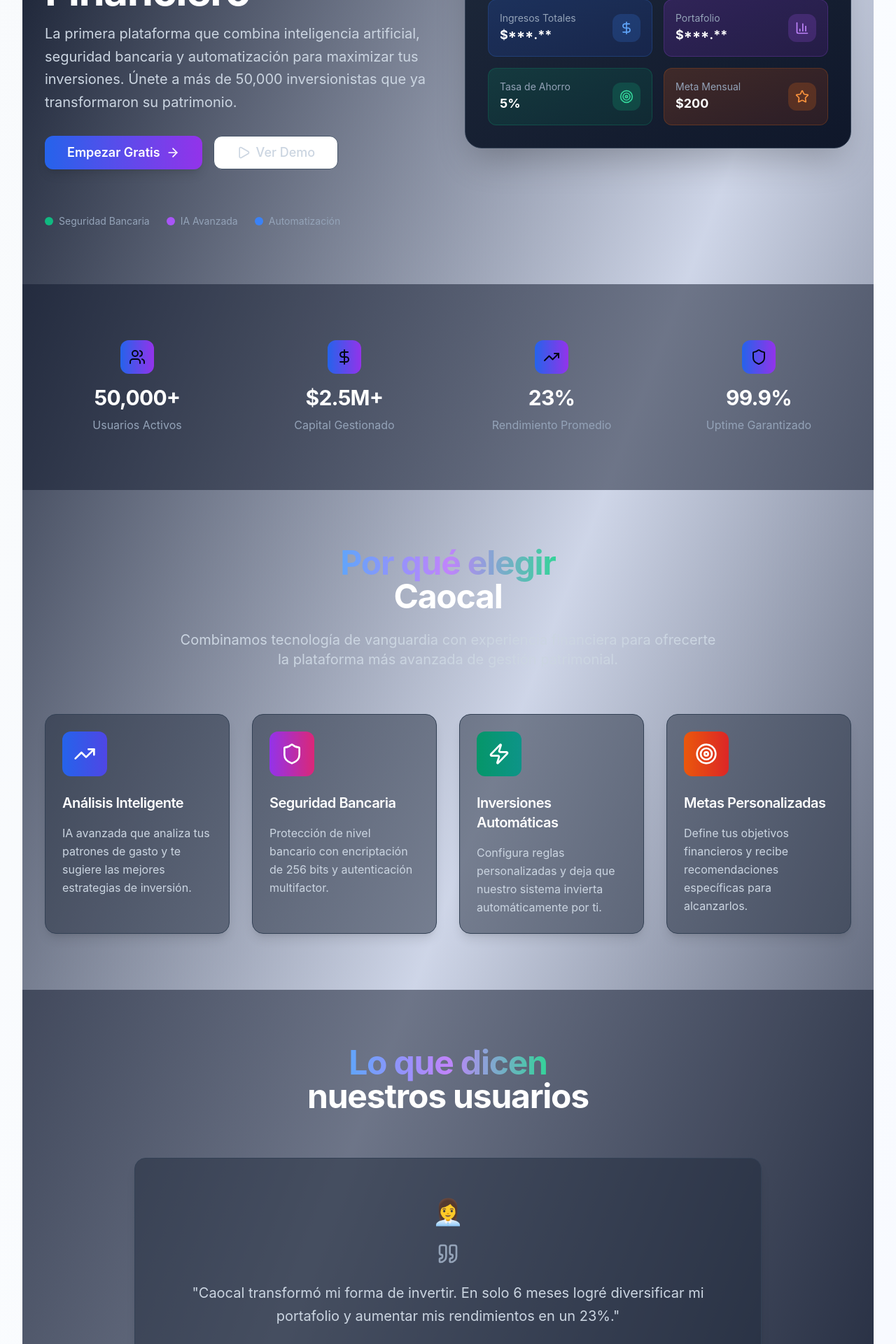
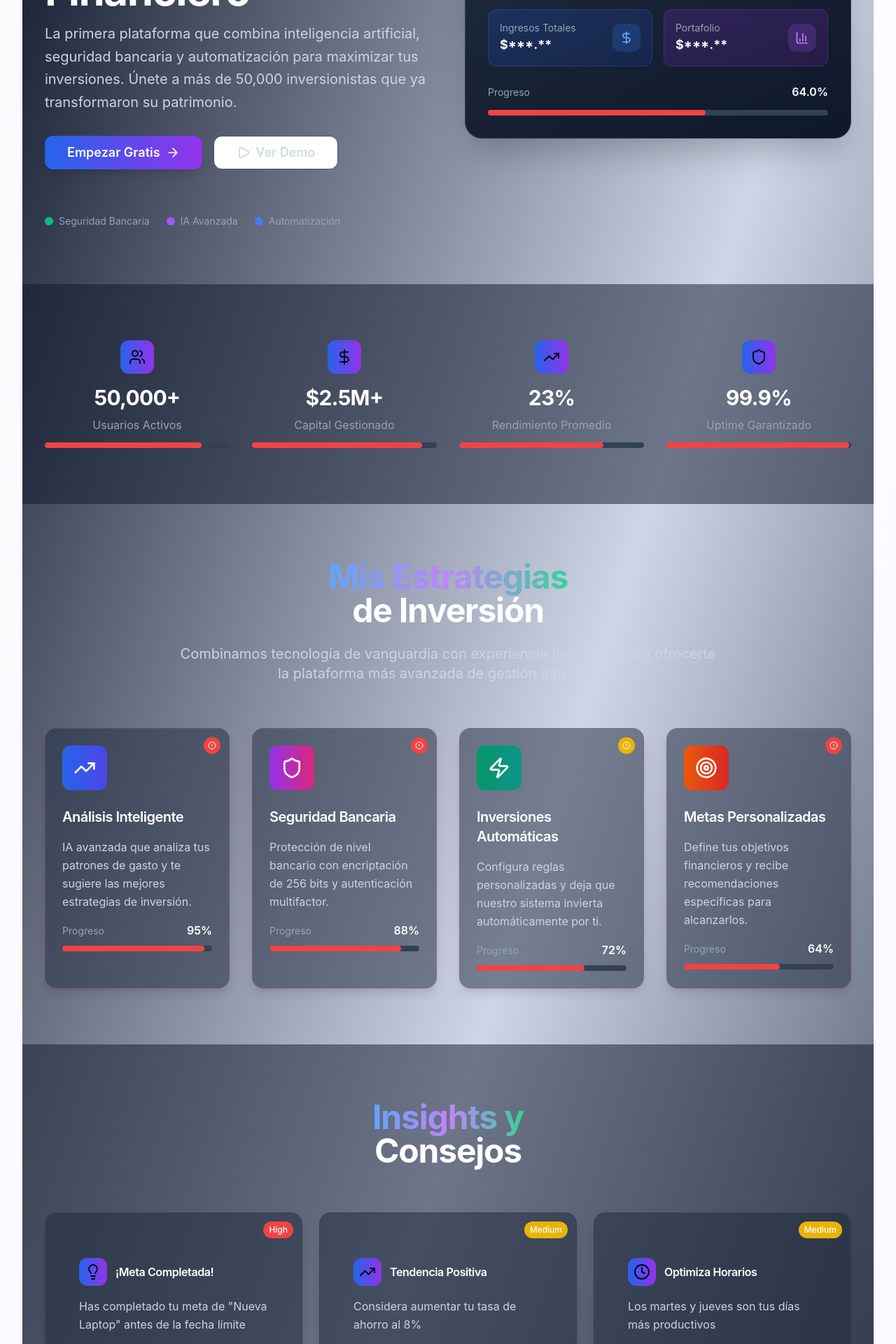
Before and after one commit to Vaios0x/Caocal, a React (Vite) app: page / in a window 1280 px wide. Shown: the part 420-2340 px from the top of the page at 70% size. Built offline with nearby package versions, Linux system fonts and the light colour scheme.

Commit message:
Improve Home page design: add priority indicators, progress bars, and insights section to match current Caocal design patterns

```diff
--- a/src/pages/Home.tsx
+++ b/src/pages/Home.tsx
@@ -18,7 +18,16 @@
   Sparkles,
   Crown,
   Lock,
-  Eye
+  Eye,
+  AlertCircle,
+  Calendar,
+  Lightbulb,
+  PieChart,
+  Activity,
+  Award,
+  Globe,
+  Clock,
+  Settings
 } from 'lucide-react';
 import { Card, CardContent } from '@components/ui/Card';
 import { Button } from '@components/ui/Button';
@@ -31,7 +40,8 @@
     role: "Inversionista Retail",
     avatar: "👩‍💼",
     content: "Caocal transformó mi forma de invertir. En solo 6 meses logré diversificar mi portafolio y aumentar mis rendimientos en un 23%.",
-    rating: 5
+    rating: 5,
+    priority: "high"
   },
   {
     id: 2,
@@ -39,7 +49,8 @@
     role: "Emprendedor",
     avatar: "👨‍💻",
     content: "La plataforma es increíblemente intuitiva. Las herramientas de análisis me ayudaron a tomar decisiones más informadas.",
-    rating: 5
+    rating: 5,
+    priority: "medium"
   },
   {
     id: 3,
@@ -47,44 +58,78 @@
     role: "Profesional Independiente",
     avatar: "👩‍🎓",
     content: "Finalmente encontré una plataforma que entiende mis necesidades. El soporte es excepcional y los resultados hablan por sí solos.",
-    rating: 5
+    rating: 5,
+    priority: "high"
   }
 ];
 
-// Datos de características
+// Datos de características principales
 const features = [
   {
     icon: <TrendingUp className="w-8 h-8" />,
     title: "Análisis Inteligente",
     description: "IA avanzada que analiza tus patrones de gasto y te sugiere las mejores estrategias de inversión.",
-    color: "from-blue-600 to-indigo-600"
+    color: "from-blue-600 to-indigo-600",
+    progress: 95,
+    priority: "high"
   },
   {
     icon: <Shield className="w-8 h-8" />,
     title: "Seguridad Bancaria",
     description: "Protección de nivel bancario con encriptación de 256 bits y autenticación multifactor.",
-    color: "from-purple-600 to-pink-600"
+    color: "from-purple-600 to-pink-600",
+    progress: 88,
+    priority: "high"
   },
   {
     icon: <Zap className="w-8 h-8" />,
     title: "Inversiones Automáticas",
     description: "Configura reglas personalizadas y deja que nuestro sistema invierta automáticamente por ti.",
-    color: "from-emerald-600 to-teal-600"
+    color: "from-emerald-600 to-teal-600",
+    progress: 72,
+    priority: "medium"
   },
   {
     icon: <Target className="w-8 h-8" />,
     title: "Metas Personalizadas",
     description: "Define tus objetivos financieros y recibe recomendaciones específicas para alcanzarlos.",
-    color: "from-orange-600 to-red-600"
+    color: "from-orange-600 to-red-600",
+    progress: 64,
+    priority: "high"
   }
 ];
 
 // Datos de estadísticas
 const stats = [
-  { number: "50,000+", label: "Usuarios Activos", icon: <Users className="w-6 h-6" /> },
-  { number: "$2.5M+", label: "Capital Gestionado", icon: <DollarSign className="w-6 h-6" /> },
-  { number: "23%", label: "Rendimiento Promedio", icon: <TrendingUp className="w-6 h-6" /> },
-  { number: "99.9%", label: "Uptime Garantizado", icon: <Shield className="w-6 h-6" /> }
+  { number: "50,000+", label: "Usuarios Activos", icon: <Users className="w-6 h-6" />, progress: 85 },
+  { number: "$2.5M+", label: "Capital Gestionado", icon: <DollarSign className="w-6 h-6" />, progress: 92 },
+  { number: "23%", label: "Rendimiento Promedio", icon: <TrendingUp className="w-6 h-6" />, progress: 78 },
+  { number: "99.9%", label: "Uptime Garantizado", icon: <Shield className="w-6 h-6" />, progress: 99 }
+];
+
+// Datos de insights
+const insights = [
+  {
+    icon: <Lightbulb className="w-6 h-6" />,
+    title: "¡Meta Completada!",
+    description: "Has completado tu meta de \"Nueva Laptop\" antes de la fecha límite",
+    priority: "high",
+    type: "success"
+  },
+  {
+    icon: <TrendingUp className="w-6 h-6" />,
+    title: "Tendencia Positiva",
+    description: "Considera aumentar tu tasa de ahorro al 8%",
+    priority: "medium",
+    type: "recommendation"
+  },
+  {
+    icon: <Clock className="w-6 h-6" />,
+    title: "Optimiza Horarios",
+    description: "Los martes y jueves son tus días más productivos",
+    priority: "medium",
+    type: "insight"
+  }
 ];
 
 export const Home: React.FC = () => {
@@ -96,6 +141,22 @@
 
   const prevTestimonial = () => {
     setCurrentTestimonial((prev) => (prev - 1 + testimonials.length) % testimonials.length);
+  };
+
+  const getPriorityColor = (priority: string) => {
+    switch (priority) {
+      case 'high': return 'bg-red-500';
+      case 'medium': return 'bg-yellow-500';
+      default: return 'bg-green-500';
+    }
+  };
+
+  const getPriorityText = (priority: string) => {
+    switch (priority) {
+      case 'high': return 'High';
+      case 'medium': return 'Medium';
+      default: return 'Low';
+    }
   };
 
   return (
@@ -185,7 +246,7 @@
               </motion.div>
             </motion.div>
 
-            {/* Hero Visual */}
+            {/* Hero Visual - Dashboard Preview */}
             <motion.div
               initial={{ opacity: 0, x: 50 }}
               animate={{ opacity: 1, x: 0 }}
@@ -193,9 +254,8 @@
               className="relative"
             >
               <div className="relative bg-gradient-to-br from-slate-800 to-slate-900 rounded-3xl p-8 shadow-2xl border border-slate-700">
-                {/* Dashboard Preview */}
-                <div className="space-y-6">
-                  <div className="flex items-center justify-between">
+                {/* Dashboard Header */}
+                <div className="flex items-center justify-between mb-6">
                   <div className="flex items-center space-x-3">
                     <div className="w-10 h-10 bg-gradient-to-r from-blue-600 to-purple-600 rounded-lg flex items-center justify-center">
                       <Sparkles className="w-5 h-5 text-white" />
@@ -216,7 +276,7 @@
                 </div>
 
                 {/* Stats Cards */}
-                  <div className="grid grid-cols-2 gap-4">
+                <div className="grid grid-cols-2 gap-4 mb-6">
                   <div className="bg-gradient-to-br from-blue-600/20 to-blue-800/20 rounded-xl p-4 border border-blue-500/20">
                     <div className="flex items-center justify-between">
                       <div>
@@ -239,28 +299,16 @@
                       </div>
                     </div>
                   </div>
-                    <div className="bg-gradient-to-br from-emerald-600/20 to-emerald-800/20 rounded-xl p-4 border border-emerald-500/20">
+                </div>
+
+                {/* Progress Indicators */}
+                <div className="space-y-3">
                   <div className="flex items-center justify-between">
-                        <div>
-                          <p className="text-slate-400 text-sm">Tasa de Ahorro</p>
-                          <p className="text-white font-bold text-lg">5%</p>
+                    <span className="text-slate-400 text-sm">Progreso</span>
+                    <span className="text-white font-semibold">64.0%</span>
                   </div>
-                        <div className="w-10 h-10 bg-emerald-500/20 rounded-lg flex items-center justify-center">
-                          <Target className="w-5 h-5 text-emerald-400" />
-                        </div>
-                      </div>
-                    </div>
-                    <div className="bg-gradient-to-br from-orange-600/20 to-orange-800/20 rounded-xl p-4 border border-orange-500/20">
-                      <div className="flex items-center justify-between">
-                        <div>
-                          <p className="text-slate-400 text-sm">Meta Mensual</p>
-                          <p className="text-white font-bold text-lg">$200</p>
-                        </div>
-                        <div className="w-10 h-10 bg-orange-500/20 rounded-lg flex items-center justify-center">
-                          <Star className="w-5 h-5 text-orange-400" />
-                        </div>
-                      </div>
-                    </div>
+                  <div className="w-full bg-slate-700 rounded-full h-2">
+                    <div className="bg-red-500 h-2 rounded-full" style={{ width: '64%' }}></div>
                   </div>
                 </div>
               </div>
@@ -292,7 +340,10 @@
                   {stat.icon}
                 </div>
                 <h3 className="text-3xl font-bold text-white mb-2">{stat.number}</h3>
-                <p className="text-slate-400">{stat.label}</p>
+                <p className="text-slate-400 mb-3">{stat.label}</p>
+                <div className="w-full bg-slate-700 rounded-full h-2">
+                  <div className="bg-red-500 h-2 rounded-full" style={{ width: `${stat.progress}%` }}></div>
+                </div>
               </motion.div>
             ))}
           </motion.div>
@@ -311,10 +362,10 @@
           >
             <h2 className="text-4xl lg:text-5xl font-bold text-white mb-6">
               <span className="bg-gradient-to-r from-blue-400 via-purple-400 to-emerald-400 bg-clip-text text-transparent">
-                Por qué elegir
+                Mis Estrategias
               </span>
               <br />
-              <span className="text-white">Caocal</span>
+              <span className="text-white">de Inversión</span>
             </h2>
             <p className="text-xl text-slate-300 max-w-3xl mx-auto">
               Combinamos tecnología de vanguardia con experiencia financiera para ofrecerte la plataforma más avanzada de gestión patrimonial.
@@ -330,15 +381,92 @@
                 transition={{ duration: 0.6, delay: index * 0.1 }}
                 viewport={{ once: true }}
               >
-                <Card className="h-full bg-slate-800/50 border-slate-700 hover:border-slate-600 transition-all duration-300 hover:shadow-xl">
+                <Card className="h-full bg-slate-800/50 border-red-500/30 hover:border-red-500/50 transition-all duration-300 hover:shadow-xl relative">
                   <CardContent className="p-6">
+                    {/* Priority Indicator */}
+                    <div className="absolute top-3 right-3">
+                      <div className={`w-6 h-6 ${getPriorityColor(feature.priority)} rounded-full flex items-center justify-center`}>
+                        <AlertCircle className="w-3 h-3 text-white" />
+                      </div>
+                    </div>
+
                     <div className={`w-16 h-16 bg-gradient-to-r ${feature.color} rounded-xl flex items-center justify-center mb-6`}>
                       <div className="text-white">
                         {feature.icon}
                       </div>
                     </div>
                     <h3 className="text-xl font-semibold text-white mb-4">{feature.title}</h3>
-                    <p className="text-slate-300 leading-relaxed">{feature.description}</p>
+                    <p className="text-slate-300 leading-relaxed mb-4">{feature.description}</p>
+
+                    {/* Progress Bar */}
+                    <div className="space-y-2">
+                      <div className="flex items-center justify-between">
+                        <span className="text-slate-400 text-sm">Progreso</span>
+                        <span className="text-white font-semibold">{feature.progress}%</span>
+                      </div>
+                      <div className="w-full bg-slate-700 rounded-full h-2">
+                        <div className="bg-red-500 h-2 rounded-full" style={{ width: `${feature.progress}%` }}></div>
+                      </div>
+                    </div>
+                  </CardContent>
+                </Card>
+              </motion.div>
+            ))}
+          </div>
+        </div>
+      </section>
+
+      {/* Insights Section */}
+      <section className="py-20 bg-slate-900/50">
+        <div className="container-responsive">
+          <motion.div
+            initial={{ opacity: 0, y: 30 }}
+            whileInView={{ opacity: 1, y: 0 }}
+            transition={{ duration: 0.8 }}
+            viewport={{ once: true }}
+            className="text-center mb-16"
+          >
+            <h2 className="text-4xl lg:text-5xl font-bold text-white mb-6">
+              <span className="bg-gradient-to-r from-blue-400 via-purple-400 to-emerald-400 bg-clip-text text-transparent">
+                Insights y
+              </span>
+              <br />
+              <span className="text-white">Consejos</span>
+            </h2>
+          </motion.div>
+
+          <div className="grid md:grid-cols-3 gap-6">
+            {insights.map((insight, index) => (
+              <motion.div
+                key={insight.title}
+                initial={{ opacity: 0, y: 30 }}
+                whileInView={{ opacity: 1, y: 0 }}
+                transition={{ duration: 0.6, delay: index * 0.1 }}
+                viewport={{ once: true }}
+              >
+                <Card className="bg-slate-800/50 border-slate-700 p-6 relative">
+                  <CardContent className="space-y-4">
+                    {/* Priority Tag */}
+                    <div className="absolute top-3 right-3">
+                      <div className={`px-2 py-1 ${getPriorityColor(insight.priority)} rounded-full text-xs text-white font-medium`}>
+                        {getPriorityText(insight.priority)}
+                      </div>
+                    </div>
+
+                    <div className="flex items-center space-x-3 mb-4">
+                      <div className="w-10 h-10 bg-gradient-to-r from-blue-600 to-purple-600 rounded-lg flex items-center justify-center">
+                        {insight.icon}
+                      </div>
+                      <h3 className="text-white font-semibold">{insight.title}</h3>
+                    </div>
+
+                    <p className="text-slate-300 leading-relaxed">
+                      {insight.description}
+                    </p>
+
+                    <Button variant="outline" size="sm" className="border-slate-600 text-slate-300 hover:bg-slate-800">
+                      Ver detalles
+                    </Button>
                   </CardContent>
                 </Card>
               </motion.div>
@@ -348,7 +476,7 @@
       </section>
 
       {/* Testimonials Section */}
-      <section className="py-20 bg-slate-900/50">
+      <section className="py-20">
         <div className="container-responsive">
           <motion.div
             initial={{ opacity: 0, y: 30 }}
@@ -376,8 +504,15 @@
                 transition={{ duration: 0.5 }}
                 className="text-center"
               >
-                <Card className="bg-slate-800/50 border-slate-700 p-8">
+                <Card className="bg-slate-800/50 border-red-500/30 p-8 relative">
                   <CardContent className="space-y-6">
+                    {/* Priority Indicator */}
+                    <div className="absolute top-4 right-4">
+                      <div className={`px-3 py-1 ${getPriorityColor(testimonials[currentTestimonial].priority)} rounded-full text-sm text-white font-medium`}>
+                        {getPriorityText(testimonials[currentTestimonial].priority)}
+                      </div>
+                    </div>
+
                     <div className="text-4xl mb-4">{testimonials[currentTestimonial].avatar}</div>
                     <Quote className="w-8 h-8 text-slate-400 mx-auto mb-4" />
                     <p className="text-xl text-slate-300 leading-relaxed mb-6">
@@ -441,7 +576,7 @@
             viewport={{ once: true }}
             className="text-center"
           >
-            <Card className="bg-gradient-to-br from-blue-600/20 to-purple-600/20 border-blue-500/20 p-12">
+            <Card className="bg-gradient-to-br from-blue-600/20 to-purple-600/20 border-red-500/30 p-12">
               <CardContent className="space-y-8">
                 <div className="space-y-4">
                   <h2 className="text-4xl lg:text-5xl font-bold text-white mb-6">
```
Lines whose indentation alone changed are shown as unchanged.
